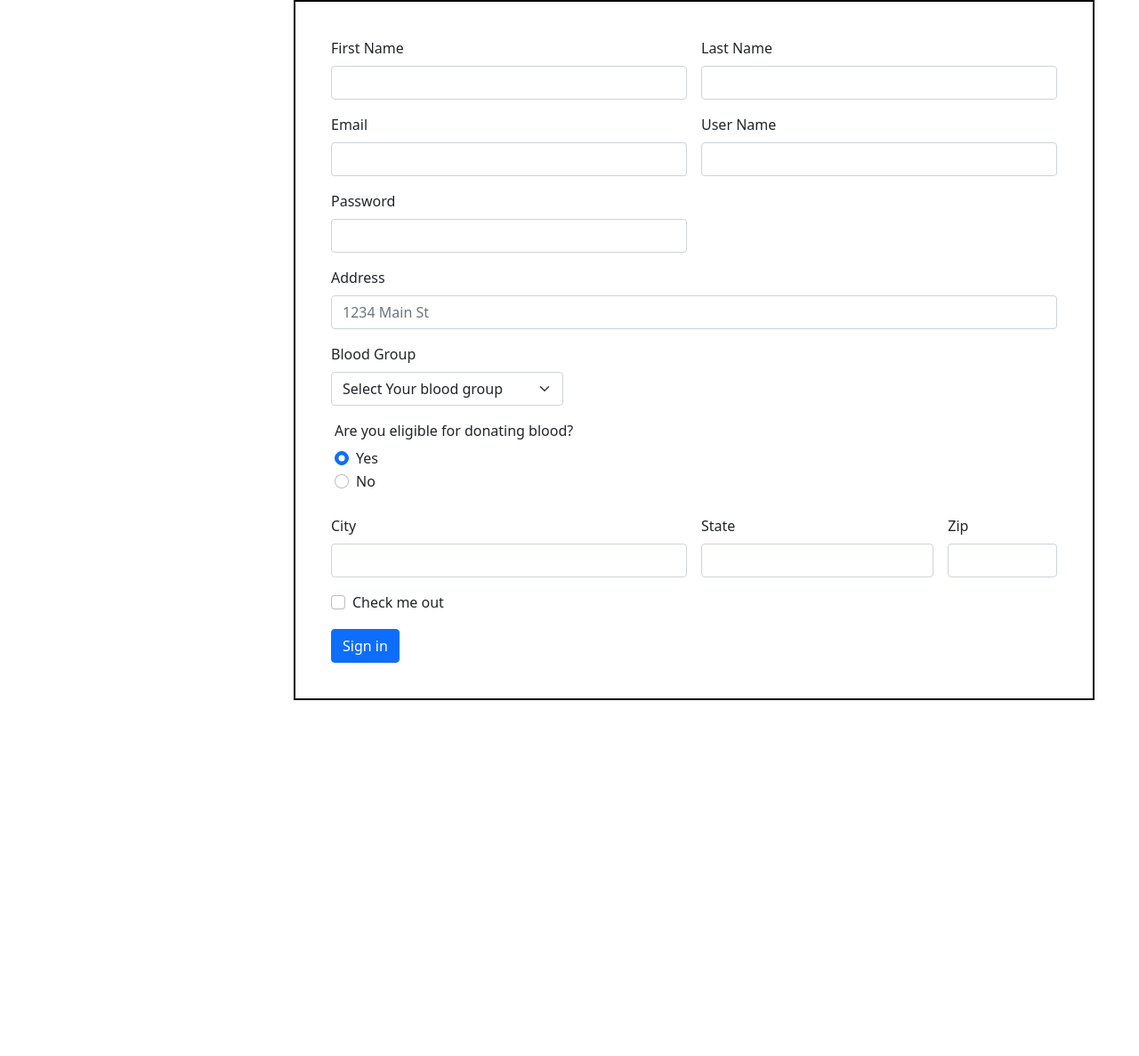
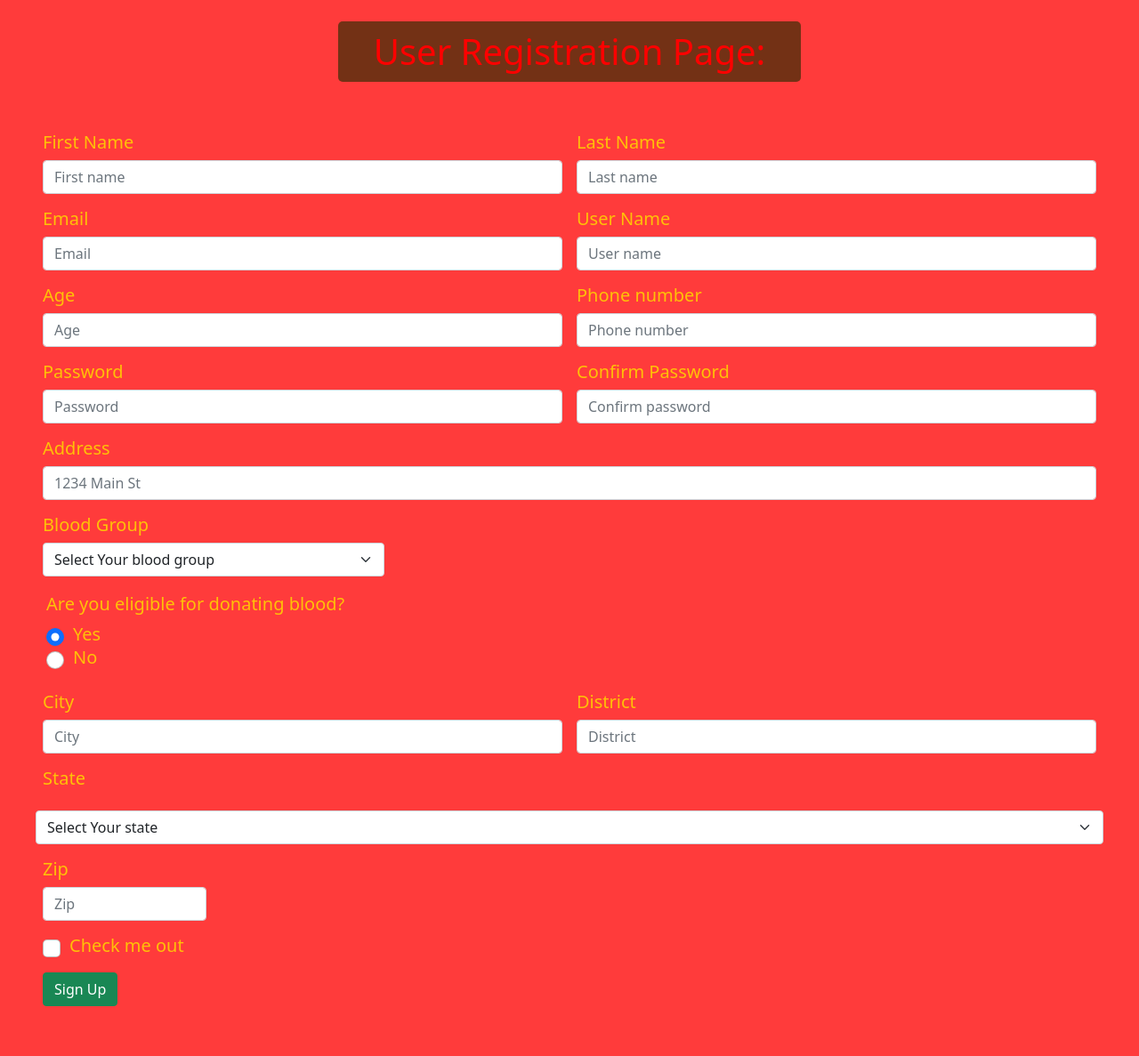
Before and after one commit to hritika1025/Blood_Donation_Management_System, a Python web app: template templates/user_signup.html in a window 1280 px wide. Shown: the whole page at 89% size. Before the commit the page ends 800 px from the top, so only its background shows below. Run offline with Jinja, Linux system fonts and the light colour scheme; the template is opened without the code that fills it, so the values that code supplies are empty.

Commit message:
added user and blood bank registration pages

```diff
--- a/templates/user_signup.html
+++ b/templates/user_signup.html
@@ -11,28 +11,53 @@
     <title>Document</title>
 </head>
 
-<body>
-    <div class="signup_container">
+<body style="background-color: rgba(255, 0, 0, 0.767);">
+
+
+    <!-- <nav style="background-color: aliceblue;" >
+  <h1 style="color: rgb(202, 9, 9); text-decoration: dotted; "> <pre >   User Registration page:</pre> </h1>
+    </nav> -->
+    <div>
+        <br>
+    </div>
+    <div >
+        <h1 style="background-color: rgba(43, 44, 3, 0.657) ;padding: 10px;color:red; text-align: center; margin-left:380px ;margin-right:380px ; border: red;border-radius: 5px;">User Registration Page:</h1>
+    </div>
+
+    <div class="container-fluid p-5 h5 text-warning">
+
         <form class="row g-3 signup_form">
             <div class="col-md-6">
                 <label for="inputFirstname" class="form-label">First Name</label>
-                <input type="text" class="form-control" id="inputFirstname">
+                <input type="text" class="form-control" id="inputFirstname" placeholder="First name">
             </div>
             <div class="col-md-6">
                 <label for="inputLastname" class="form-label">Last Name</label>
-                <input type="text" class="form-control" id="inputLastname">
+                <input type="text" class="form-control" id="inputLastname"placeholder="Last name">
             </div>
             <div class="col-md-6">
                 <label for="inputEmail4" class="form-label">Email</label>
-                <input type="email" class="form-control" id="inputEmail4">
+                <input type="email" class="form-control" id="inputEmail4"placeholder="Email">
             </div>
             <div class="col-md-6">
                 <label for="inputusername" class="form-label">User Name</label>
-                <input type="text" class="form-control" id="inputusername">
+                <input type="text" class="form-control" id="inputusername"placeholder="User name">
+            </div>
+            <div class="col-md-6">
+                <label for="inpuAge" class="form-label">Age</label>
+                <input type="text" class="form-control" id="inpuAge"placeholder="Age">
+            </div>
+            <div class="col-md-6">
+                <label for="inputphone number" class="form-label">Phone number</label>
+                <input type="text" class="form-control" id="inputphone number"placeholder="Phone number">
             </div>
             <div class="col-md-6">
                 <label for="inputPassword4" class="form-label">Password</label>
-                <input type="password" class="form-control" id="inputPassword4">
+                <input type="password" class="form-control" id="inputPassword4"placeholder="Password">
+            </div>
+            <div class="col-md-6">
+                <label for="inputconfirmPassword4" class="form-label">Confirm Password</label>
+                <input type="password" class="form-control" id="inputconfirmPassword4"placeholder="Confirm password">
             </div>
             <div class="col-12">
                 <label for="inputAddress" class="form-label">Address</label>
@@ -75,15 +100,55 @@
               </fieldset>
             <div class="col-md-6">
                 <label for="inputCity" class="form-label">City</label>
-                <input type="text" class="form-control" id="inputCity">
+                <input type="text" class="form-control" id="inputCity"placeholder="City">
             </div>
-            <div class="col-md-4">
-                <label for="inputState" class="form-label">State</label>
-                <input type="text" class="form-control" id="inputState">
+            <div class="col-md-6">
+                <label for="inputdistrict" class="form-label">District</label>
+                <input type="text" class="form-control" id="inputdistrict"placeholder="District">
             </div>
+            <label for="inputState" class="form-label">State</label>
+                <select id="inputState" class="form-select">
+                    <option selected>Select Your state</option>
+                    <option value="Andhra Pradesh">Andhra Pradesh</option>
+                    <option value="Andaman and Nicobar Islands">Andaman and Nicobar Islands</option>
+                    <option value="Arunachal Pradesh">Arunachal Pradesh</option>
+                    <option value="Assam">Assam</option>
+                    <option value="Bihar">Bihar</option>
+                    <option value="Chandigarh">Chandigarh</option>
+                    <option value="Chhattisgarh">Chhattisgarh</option>
+                    <option value="Dadar and Nagar Haveli">Dadar and Nagar Haveli</option>
+                    <option value="Daman and Diu">Daman and Diu</option>
+                    <option value="Delhi">Delhi</option>
+                    <option value="Lakshadweep">Lakshadweep</option>
+                    <option value="Puducherry">Puducherry</option>
+                    <option value="Goa">Goa</option>
+                    <option value="Gujarat">Gujarat</option>
+                    <option value="Haryana">Haryana</option>
+                    <option value="Himachal Pradesh">Himachal Pradesh</option>
+                    <option value="Jammu and Kashmir">Jammu and Kashmir</option>
+                    <option value="Jharkhand">Jharkhand</option>
+                    <option value="Karnataka">Karnataka</option>
+                    <option value="Kerala">Kerala</option>
+                    <option value="Madhya Pradesh">Madhya Pradesh</option>
+                    <option value="Maharashtra">Maharashtra</option>
+                    <option value="Manipur">Manipur</option>
+                    <option value="Meghalaya">Meghalaya</option>
+                    <option value="Mizoram">Mizoram</option>
+                    <option value="Nagaland">Nagaland</option>
+                    <option value="Odisha">Odisha</option>
+                    <option value="Punjab">Punjab</option>
+                    <option value="Rajasthan">Rajasthan</option>
+                    <option value="Sikkim">Sikkim</option>
+                    <option value="Tamil Nadu">Tamil Nadu</option>
+                    <option value="Telangana">Telangana</option>
+                    <option value="Tripura">Tripura</option>
+                    <option value="Uttar Pradesh">Uttar Pradesh</option>
+                    <option value="Uttarakhand">Uttarakhand</option>
+                    <option value="West Bengal">West Bengal</option>
+                    </select>
             <div class="col-md-2">
                 <label for="inputZip" class="form-label">Zip</label>
-                <input type="text" class="form-control" id="inputZip">
+                <input type="text" class="form-control" id="inputZip"placeholder="Zip">
             </div>
             <div class="col-12">
                 <div class="form-check">
@@ -94,10 +159,11 @@
                 </div>
             </div>
             <div class="col-12">
-                <button type="submit" class="btn btn-primary">Sign in</button>
+                <button type="submit" class="btn btn-success">Sign Up</button>
             </div>
         </form>
     </div>
+</div>
 
 
 
```
Also changed, not shown: templates/blood_bank_regis_me.html (added, +210 -0 lines), templates/bd.jpg (added), templates/bd_bank.jpg (added).
